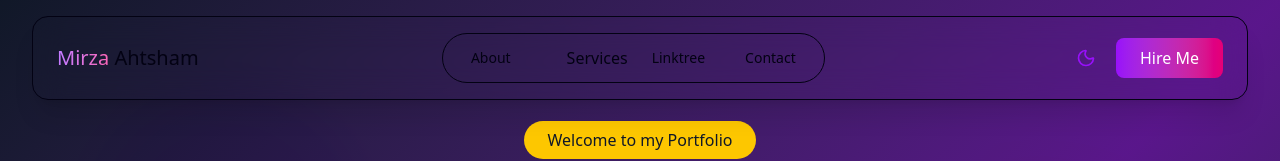
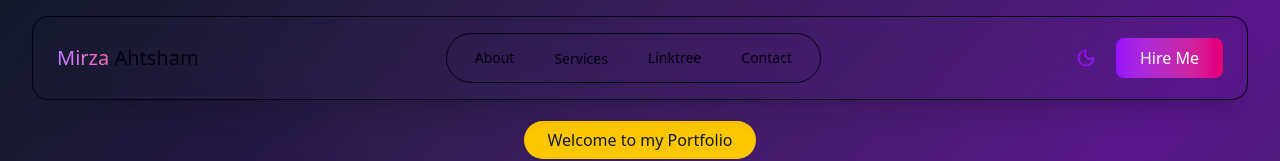
Before and after one commit to mirzaahtsham/ahtsham-webmentor, a Next.js app: page / in a window 1280 px wide. Shown: the top 161 px of the page. Built offline with nearby package versions, Linux system fonts and the light colour scheme.

Commit message:
Updated header Service button link

```diff
--- a/src/components/HeaderWithMegaMenu.tsx
+++ b/src/components/HeaderWithMegaMenu.tsx
@@ -86,8 +86,8 @@ export function HeaderWithMegaMenu() {
                      <Link
                   href="/services"
                   className="text-muted-foreground dark:text-gray-300 hover:text-foreground dark:hover:text-white px-4 py-1.5 rounded-full hover:bg-accent dark:hover:bg-gray-700 text-sm transition-all duration-300"
-                >
-                </Link>Services
+                >Services
+                </Link>
                   {/* </button> */}
 
                   {/* Mega Menu Dropdown */}
```
